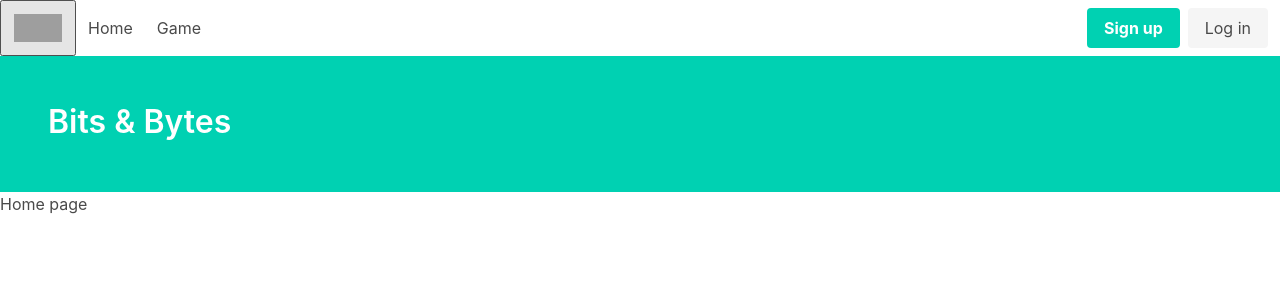
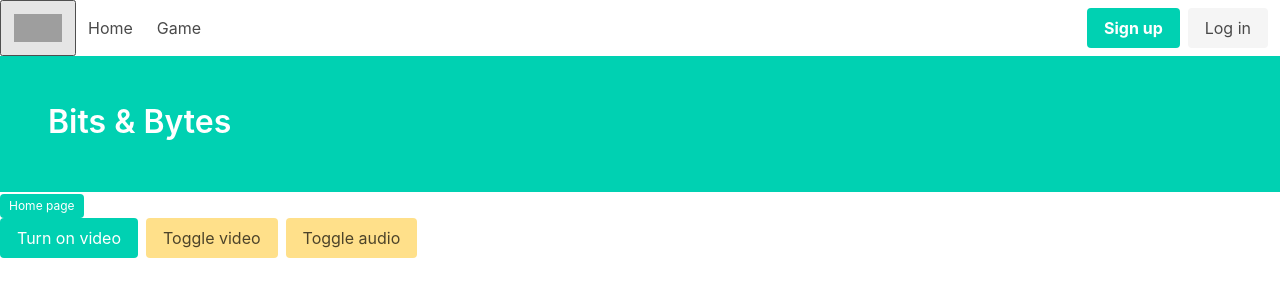
Before and after one commit to pabhishek09/bits-and-bytes, a React (Create React App) app: page / in a window 1280 px wide. Shown: the top 300 px of the page. Built offline with nearby package versions, Linux system fonts and the light colour scheme; no server answers; grey boxes are pictures that could not be loaded.

Commit message:
added user media integration

```diff
--- a/src/pages/Game/index.tsx
+++ b/src/pages/Game/index.tsx
@@ -4,7 +4,7 @@ function Game() {
 
   return (
     <div>
-      <h3>Game page</h3>
+      <span className="tag is-primary">Game page</span>
     </div>
   );
 }
--- a/src/pages/Home/index.tsx
+++ b/src/pages/Home/index.tsx
@@ -2,9 +2,59 @@ import React from 'react';
 
 function Home() {
 
+  let mediaStream: MediaStream;
+  const constraints = {
+    audio: true,
+    video: true, // Specify video resolution per requirements
+  };
+
+  function initMediaStream() {
+    navigator.getUserMedia(constraints, successCallback, errorCallback);
+  }
+
+  function successCallback(mediastream: MediaStream) {
+    console.info('Media stream is coming through');
+    mediaStream = mediastream;
+    const videoEl = document.getElementById('user-video') as HTMLMediaElement;
+    if (videoEl) videoEl.srcObject = mediastream;
+  }
+
+  function errorCallback(error: MediaStreamError) {
+    console.error(error.name);
+    if (error.name === 'PermissionDeniedError') {
+      console.info('Permissions have not been granted to use your camera and microphone');
+    }
+  }
+
+  function toggleVideo() {
+    if (mediaStream) {
+      const videoTracks = mediaStream.getVideoTracks();
+      if (videoTracks.length) {
+        videoTracks[0].enabled = !videoTracks[0].enabled;
+      }
+    }
+  }
+
+  function toggleAudio() {
+    if (mediaStream) {
+      const audioTracks = mediaStream.getAudioTracks();
+      if (audioTracks.length) {
+        audioTracks[0].enabled = !audioTracks[0].enabled;
+      }
+    }
+  }
+
   return (
     <div>
-      <h3>Home page</h3>
+      <span className="tag is-primary">Home page</span>
+      <div className="buttons">
+        <button className="button is-primary" onClick={initMediaStream}>Turn on video</button>
+        <button className="button is-warning" onClick={toggleVideo}>Toggle video</button>
+        <button className="button is-warning" onClick={toggleAudio}>Toggle audio</button>
+      </div>
+      <div className="user-video-container">
+        <video height="400" width="600" id="user-video" autoPlay></video>
+      </div>
     </div>
   );
 }
```
Also changed, not shown: src/logo.svg (deleted).
